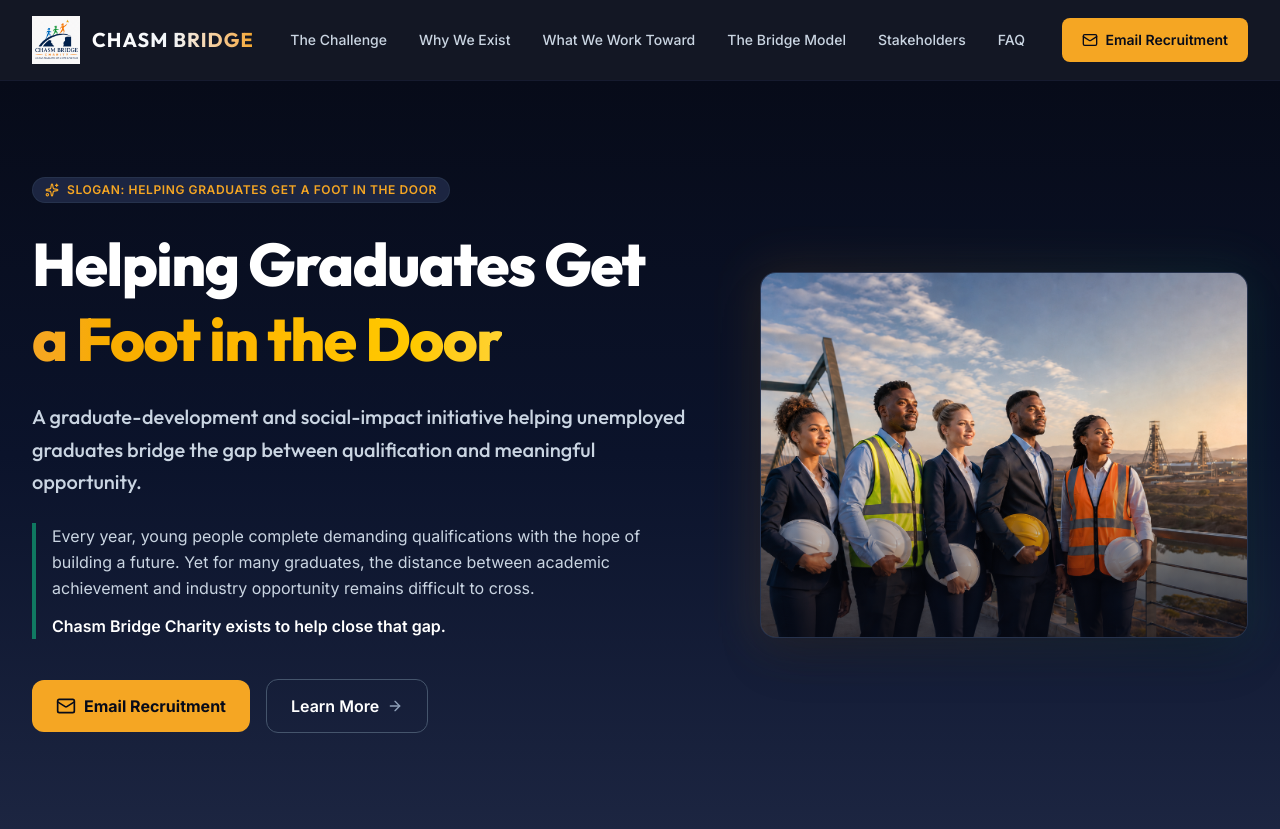
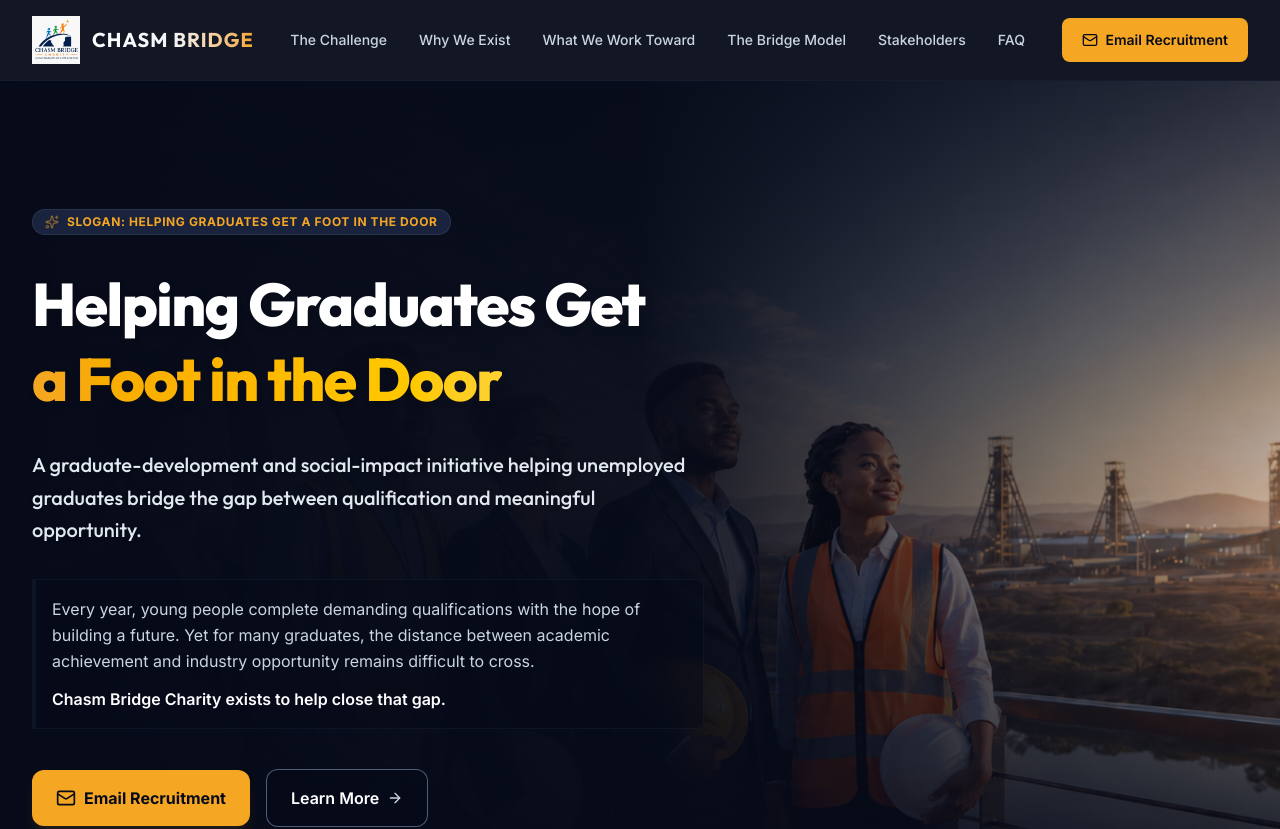
Before and after one commit to Ndumiso-Y/ChasmBridgeCharity-, a React (Vite) app: page / in a window 1280 px wide. Shown: the top 829 px of the page. Built offline with nearby package versions, Linux system fonts and the light colour scheme.

Commit message:
Refine Chasm Bridge hero visual treatment

```diff
--- a/src/App.jsx
+++ b/src/App.jsx
@@ -230,32 +230,42 @@ function App() {
       <main className="flex-grow">
 
         {/* 1. Hero Section */}
-        <section className="relative bg-gradient-to-b from-brand-navy-dark via-brand-navy to-brand-navy-light text-white overflow-hidden py-16 lg:py-24">
-          {/* Subtle background overlay elements */}
-          <div className="absolute inset-0 opacity-10 bg-[radial-gradient(ellipse_at_center,_var(--tw-gradient-stops))] from-brand-gold via-transparent to-transparent"></div>
+        <section className="relative flex items-center min-h-[85vh] lg:min-h-[95vh] py-20 lg:py-32 text-white overflow-hidden bg-brand-navy-dark">
+          {/* Background Image & Overlay */}
+          <div className="absolute inset-0 z-0">
+            <img
+              src={heroImg}
+              alt="Graduates facing forward towards a brighter industrial horizon"
+              className="w-full h-full object-cover object-center lg:object-[center_30%]"
+            />
+            {/* Base overall dark overlay for general readability */}
+            <div className="absolute inset-0 bg-brand-navy-dark/40 lg:bg-brand-navy-dark/20 z-10"></div>
+            {/* Linear gradient overlay: dark navy on the left (text area) fading to transparent on the right */}
+            <div className="absolute inset-0 bg-gradient-to-r from-brand-navy-dark via-brand-navy-dark/95 to-transparent z-10"></div>
+            {/* Vertical gradient: dark navy on top (for header readability) and bottom (for transition to next section) */}
+            <div className="absolute inset-0 bg-gradient-to-t from-brand-navy-dark via-transparent to-brand-navy-dark/70 z-10"></div>
+          </div>
 
-          <div className="relative max-w-7xl mx-auto px-4 sm:px-6 lg:px-8">
-            <div className="grid grid-cols-1 lg:grid-cols-12 gap-12 lg:gap-8 items-center">
+          <div className="relative z-20 max-w-7xl mx-auto px-4 sm:px-6 lg:px-8 w-full">
+            <div className="max-w-3xl space-y-6 lg:space-y-8 text-left">
 
-              {/* Text content */}
-              <div className="lg:col-span-7 space-y-6">
-                <div className="inline-flex items-center gap-2 px-3 py-1 rounded-full bg-brand-navy-light border border-slate-700/50 text-brand-gold text-xs font-semibold uppercase tracking-wider">
-                  <Sparkles className="w-3.5 h-3.5" />
+              <div className="inline-flex items-center gap-2 px-3 py-1 rounded-full bg-brand-navy-light/95 border border-slate-700/60 text-brand-gold text-xs font-bold uppercase tracking-wider hover-lift">
+                <Sparkles className="w-3.5 h-3.5 animate-pulse" />
                 Slogan: Helping Graduates Get a Foot in the Door
               </div>
 
-                <h1 className="text-white text-4xl sm:text-5xl lg:text-6xl font-display font-extrabold tracking-tight leading-tight">
+              <h1 className="text-white text-4xl sm:text-5xl lg:text-6xl font-display font-extrabold tracking-tight leading-tight drop-shadow-md">
                 Helping Graduates Get <br />
                 <span className="bg-gradient-to-r from-brand-gold via-amber-400 to-amber-300 bg-clip-text text-transparent">
                   a Foot in the Door
                 </span>
               </h1>
 
-                <p className="text-slate-300 font-display text-lg sm:text-xl font-medium leading-relaxed max-w-2xl">
+              <p className="text-slate-200 font-display text-lg sm:text-xl font-medium leading-relaxed max-w-2xl drop-shadow-sm">
                 A graduate-development and social-impact initiative helping unemployed graduates bridge the gap between qualification and meaningful opportunity.
               </p>
 
-                <div className="border-l-4 border-brand-green/60 pl-4 space-y-3 text-slate-300 text-sm sm:text-base leading-relaxed max-w-2xl">
+              <div className="border-l-4 border-brand-green pl-4 space-y-3 text-slate-300 text-sm sm:text-base leading-relaxed max-w-2xl bg-brand-navy-dark/50 backdrop-blur-xs py-4 pr-4 rounded-r-lg border-y border-r border-slate-700/20">
                 <p>
                   Every year, young people complete demanding qualifications with the hope of building a future. Yet for many graduates, the distance between academic achievement and industry opportunity remains difficult to cross.
                 </p>
@@ -264,44 +274,32 @@ function App() {
                 </p>
               </div>
 
-                <div className="flex flex-wrap items-center gap-4 pt-4">
+              <div className="flex flex-wrap items-center gap-4 pt-2">
                 <a
                   href="mailto:Recruitment@chasmbridgecharity.com"
-                    className="inline-flex items-center gap-2 bg-brand-gold hover:bg-brand-gold-dark text-brand-navy-dark px-6 py-3.5 rounded-xl font-bold hover-lift cursor-pointer focus-visible:outline-none"
+                  className="inline-flex items-center gap-2 bg-brand-gold hover:bg-brand-gold-dark text-brand-navy-dark px-6 py-4 rounded-xl font-bold hover-lift cursor-pointer shadow-lg shadow-brand-gold/10 focus-visible:outline-none"
                 >
                   <Mail className="w-5 h-5" />
                   Email Recruitment
                 </a>
                 <a
                   href="#challenge"
-                    className="inline-flex items-center gap-2 bg-transparent hover:bg-white/5 border border-slate-600 hover:border-slate-400 text-white px-6 py-3.5 rounded-xl font-semibold transition-colors focus-visible:outline-none"
+                  className="inline-flex items-center gap-2 bg-brand-navy-dark/65 hover:bg-white/10 backdrop-blur-sm border border-slate-500/80 hover:border-slate-300 text-white px-6 py-4 rounded-xl font-semibold transition-smooth focus-visible:outline-none"
                 >
                   Learn More
-                    <ArrowRight className="w-4 h-4 text-slate-400" />
+                  <ArrowRight className="w-4 h-4 text-slate-300" />
                 </a>
+              </div>
+
             </div>
           </div>
 
-              {/* Image content */}
-              <div className="lg:col-span-5 relative">
-                <div className="relative mx-auto max-w-md lg:max-w-none">
-                  {/* Decorative Glow */}
-                  <div className="absolute -inset-1 rounded-2xl bg-gradient-to-r from-brand-gold/20 to-brand-green/20 blur-xl opacity-60"></div>
-
-                  {/* Primary Hero Image */}
-                  <div className="relative bg-brand-navy-light rounded-2xl overflow-hidden shadow-2xl border border-slate-700/50">
-                    <img
-                      src={heroImg}
-                      alt="Graduates facing forward towards a brighter industrial horizon"
-                      className="w-full h-auto object-cover aspect-[4/3] sm:aspect-square lg:aspect-[4/3]"
-                    />
-                    {/* Bottom visual fade */}
-                    <div className="absolute inset-0 bg-gradient-to-t from-brand-navy-dark/60 via-transparent to-transparent"></div>
-                  </div>
-                </div>
-              </div>
-
-            </div>
+          {/* Subtle scroll cue at bottom center */}
+          <div className="absolute bottom-8 left-1/2 -translate-x-1/2 z-20 hidden lg:flex flex-col items-center gap-1.5 text-slate-400 hover:text-white transition-colors">
+            <span className="text-xs uppercase tracking-widest font-semibold font-display">Scroll to explore</span>
+            <a href="#challenge" aria-label="Scroll to challenge section" className="animate-bounce p-1 hover:text-brand-gold focus-visible:outline-none">
+              <ChevronDown className="w-5 h-5" />
+            </a>
           </div>
         </section>
 
```
Lines whose indentation alone changed are shown as unchanged.
